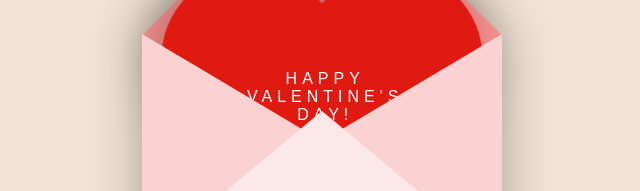
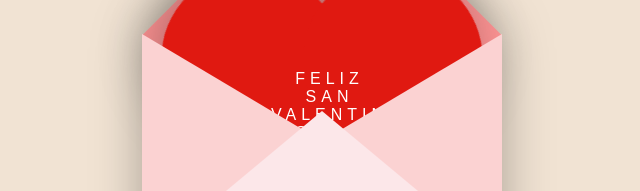
Before and after one commit to Alexis0444/San-Valentin, a plain HTML site: page index.html in a window 1280 px wide. Shown: the part 324-515 px from the top of the page, without its empty margins (318-958 px from the left). Drawn offline with nearby package versions, Linux system fonts and the light colour scheme.

Commit message:
Update index.html

```diff
--- a/index.html
+++ b/index.html
@@ -12,7 +12,7 @@
 <div class="valentines-day">
   <div class="envelope"></div>
   <div class="heart"></div>
-  <div class="text">HAPPY <br>VALENTINE'S <br>DAY!</div>
+  <div class="text">FELIZ <br>SAN VALENTIN <br>MI GORDITA</div>
   <div class="front"></div>
 </div>
 
```
